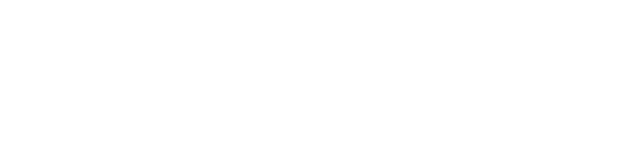
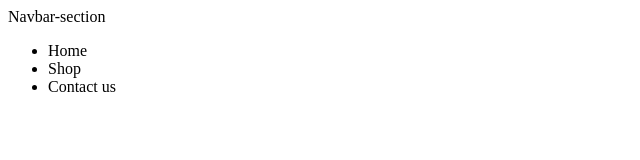
Before and after one commit to jerrysuits/Phase-1-project, a plain HTML site: page index.html in a window 1280 px wide. Shown: the whole page, without its empty margins (0-640 px from the left). Drawn offline with Linux system fonts and the light colour scheme.

Commit message:
created navbar section

```diff
--- a/index.html
+++ b/index.html
@@ -12,6 +12,18 @@
 </head>
 <body>
 
+     <!-- Navbar section -->
+   <header>Navbar-section</header>
+   <div>
+     <nav>
+          <ul>
+               <li>Home</li>
+               <li>Shop</li>
+               <li>Contact us</li>
+          </ul>
+     </nav>
+   </div>
+
      <!-- Linking js -->
      <script src="script.js"></script>
 
```
